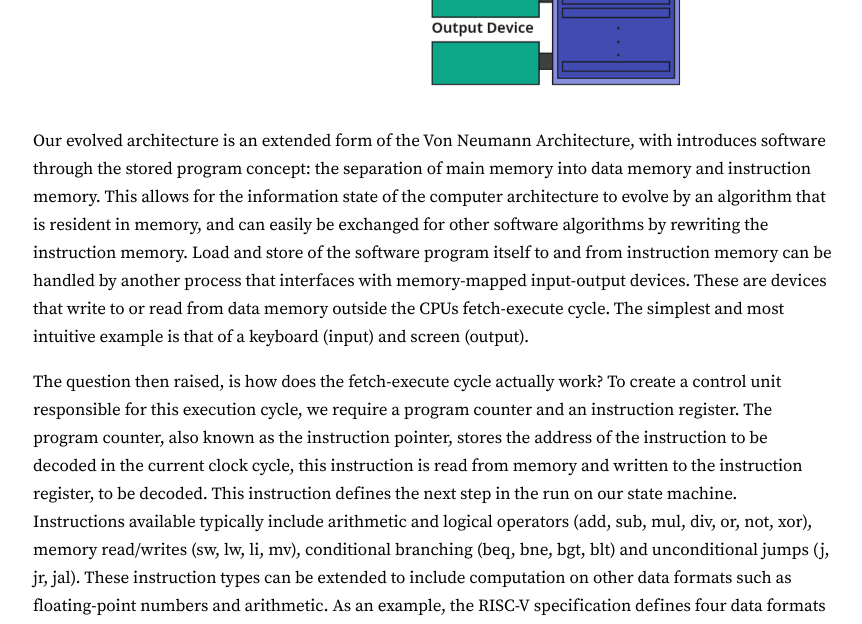
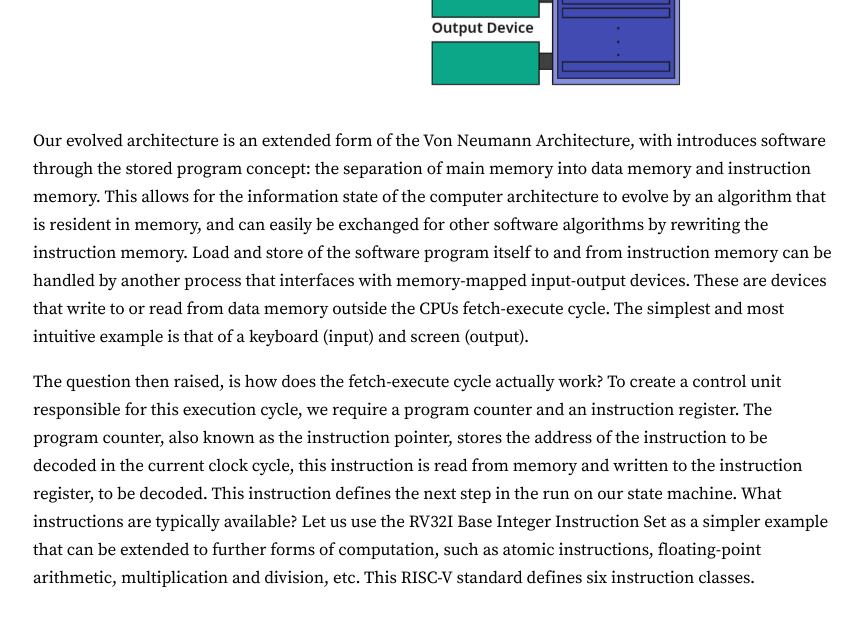
Before and after one commit to Rory-Mac/personal-website, a Jekyll site: the page built from Low-Level Programming/Computer Architecture.markdown, in a window 1280 px wide and 1400 px high, scrolled down 1405 px. Shown: the top 624 px of the window, without its empty margins (207-1069 px from the left). Built offline with Jekyll 4.4.1, drawn with Linux system fonts in a browser that asks for light colours; some of the changed text lies outside the part shown.

Commit message:
update computer architecture doc with RISC-V standard instruction types

```diff
--- a/Low-Level Programming/Computer Architecture.markdown
+++ b/Low-Level Programming/Computer Architecture.markdown
@@ -24,8 +24,17 @@
 <p>The question then raised, is how does the fetch-execute cycle actually work? To create a control unit responsible for this execution
 cycle, we require a program counter and an instruction register. The program counter, also known as the instruction pointer, stores the
 address of the instruction to be decoded in the current clock cycle, this instruction is read from memory and written to the instruction
-register, to be decoded. This instruction defines the next step in the run on our state machine. Instructions available typically include
-arithmetic and logical operators (add, sub, mul, div, or, not, xor), memory read/writes (sw, lw, li, mv), conditional branching (beq, bne,
-bgt, blt) and unconditional jumps (j, jr, jal). These instruction types can be extended to include computation on other data formats such as
-floating-point numbers and arithmetic. As an example, the RISC-V specification defines four data formats as follows:</p>
-<p><img src="/Assets/images/instruction_formats.png" width="100%" height="100%"></p>
+register, to be decoded. This instruction defines the next step in the run on our state machine. What instructions are typically available?
+Let us use the RV32I Base Integer Instruction Set as a simpler example that can be extended to further forms of computation, such as
+atomic instructions, floating-point arithmetic, multiplication and division, etc. This RISC-V standard defines six instruction classes.</p>
+<p><img src="/Assets/images/RISC-V_formats.png" width="100%" height="100%"></p>
+<p>Source and destination registers are color-coded blue, immediate values green, control bits yellow and opcodes red. This color-coding
+reveals that despite the complexity of the data formats, they each represent fundamental classes of operations. The R-type instruction
+operates on two source registers and stores the result in a destination register, as does the I-type instruction, except with one register
+and one immediate value as the operands. The S-type instruction stores the results of computation in main memory and thus uses an immediate
+value in place of the destination register bitfield. The B-type instruction extends the S-type for branching, writing to the program counter
+instead of main memory. The U-type instruction loads an immediate value into the upper 20-bits of the destination register, and is extended
+to the J-type instruction with adds this value to the program counter and stores the result in the destination register.</p>
+<p>We then need to determine how to create datapaths between the control unit, the logic unit, the core registers and main memory, to
+allow for the decoding of all instructions for all instruction types. We can then increase the efficiency of our processor with multi-cycle
+and pipelined processor designs.</p>
--- a/Low-Level Programming/Logic Gates.markdown
+++ b/Low-Level Programming/Logic Gates.markdown
@@ -197,7 +197,7 @@
 <p>The FPGA is comprised of a large set of Input-Output Blocks (IOBs) and Control Logic Blocks (CLBs). The CLBs are themselves comprised of flip-flops,
 multiplexors, demultiplexors, and Look-Up-Tables. The FPGA needs to be able to optimise any hardware description we throw at it. It does this
 by finding the minimum-cost expression from an expression in CNF form that describes the functionality of our hardware. This can be
-manually performed through use of the combing and uniting properties of boolean algebra which are \(\;xy + x\bar{y} = 0\;\) and \(\;(x + y)(x + \bar{y}) = x\;\) respectively.
+manually performed through use of the combing and uniting properties of boolean algebra which are \(\;xy + x\bar{y} = x\;\) and \(\;(x + y)(x + \bar{y}) = x\;\) respectively.
 Let us consider these properties and the logical reduction they
 allow for with an example.
 \[
```
Also changed, not shown: Assets/images/RISC-V_formats.png (added).
